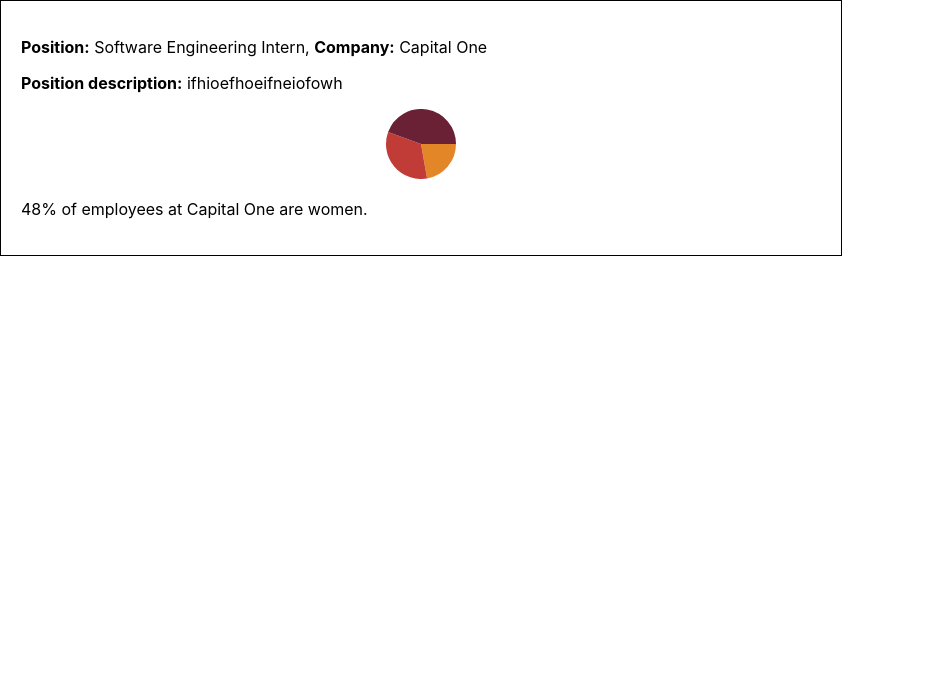
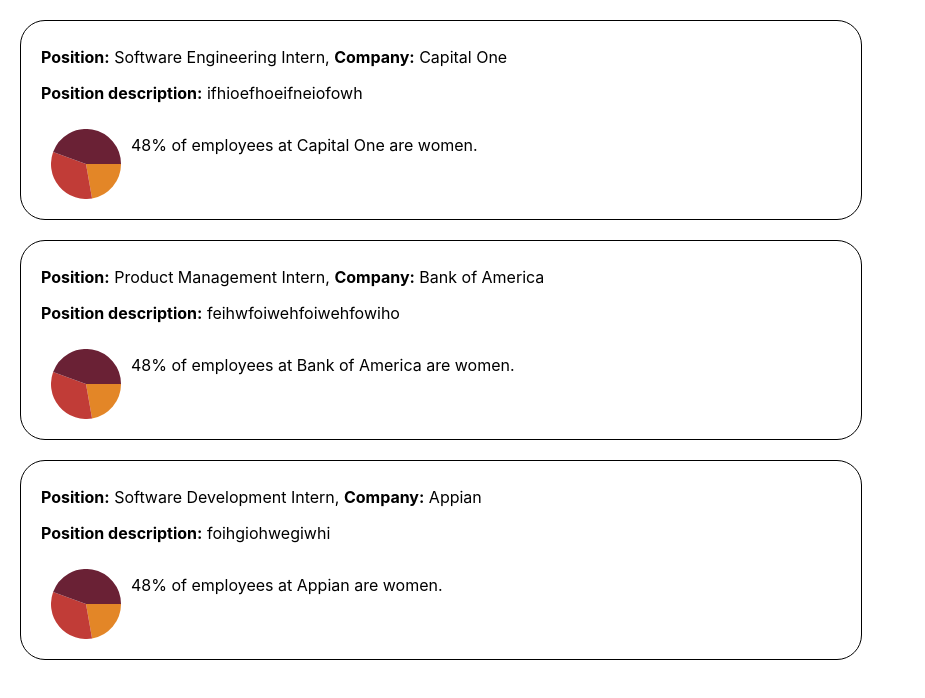
Before and after one commit to anjalisamavedam/sprout-technica-2022, a React (Create React App) app in the folder my-app/: page /internship in a window 1280 px wide. Shown: the top 698 px of the page, without its empty margins (0-925 px from the left). Built offline with nearby package versions, Linux system fonts and the light colour scheme.

Commit message:
aligning jobcard text

```diff
--- a/my-app/public/index.html
+++ b/my-app/public/index.html
@@ -24,7 +24,7 @@
       work correctly both with client-side routing and a non-root public URL.
       Learn how to configure a non-root public URL by running `npm run build`.
     -->
-    <title>React App</title>
+    <title>Sprout</title>
   </head>
   <body>
     <noscript>You need to enable JavaScript to run this app.</noscript>
--- a/my-app/src/components/internship/Internship.jsx
+++ b/my-app/src/components/internship/Internship.jsx
@@ -5,6 +5,8 @@
   return (
     <div>
       <JobCard position="Software Engineering Intern" company="Capital One" description="ifhioefhoeifneiofowh"/>
+      <JobCard position="Product Management Intern" company="Bank of America" description="feihwfoiwehfoiwehfowiho"/>
+      <JobCard position="Software Development Intern" company="Appian" description="foihgiohwegiwhi"/>
 
     </div>
   )
--- a/my-app/src/components/internship/JobCard.css
+++ b/my-app/src/components/internship/JobCard.css
@@ -1,15 +1,27 @@
 .jobcard {
   border: 1px black solid;
+  border-radius: 25px;
   width: 800px;
   text-align: left;
-  padding: 20px;
+  padding-left: 20px;
+  padding-right: 20px;
+  padding-top: 10px;
+  padding-bottom: 10px;
+  margin: 20px;
 }
 
 .piechart {
   height: 70px;
+  width: 70px;
+  padding: 10px;
 }
 
 .demographics {
   text-align: left;
-  display: block;
+  display: flex;
+  vertical-align: center;
 }
+
+.percentage{
+  vertical-align: center;
+}
--- a/my-app/src/components/internship/JobCard.jsx
+++ b/my-app/src/components/internship/JobCard.jsx
@@ -15,7 +15,7 @@
             { title: 'Three', value: 20, color: '#6A2135' },
           ]}
         />
-        <p>48% of employees at {props.company} are women.</p>
+        <p className='percentage'>48% of employees at {props.company} are women.</p>
 
       </div>
 
```
